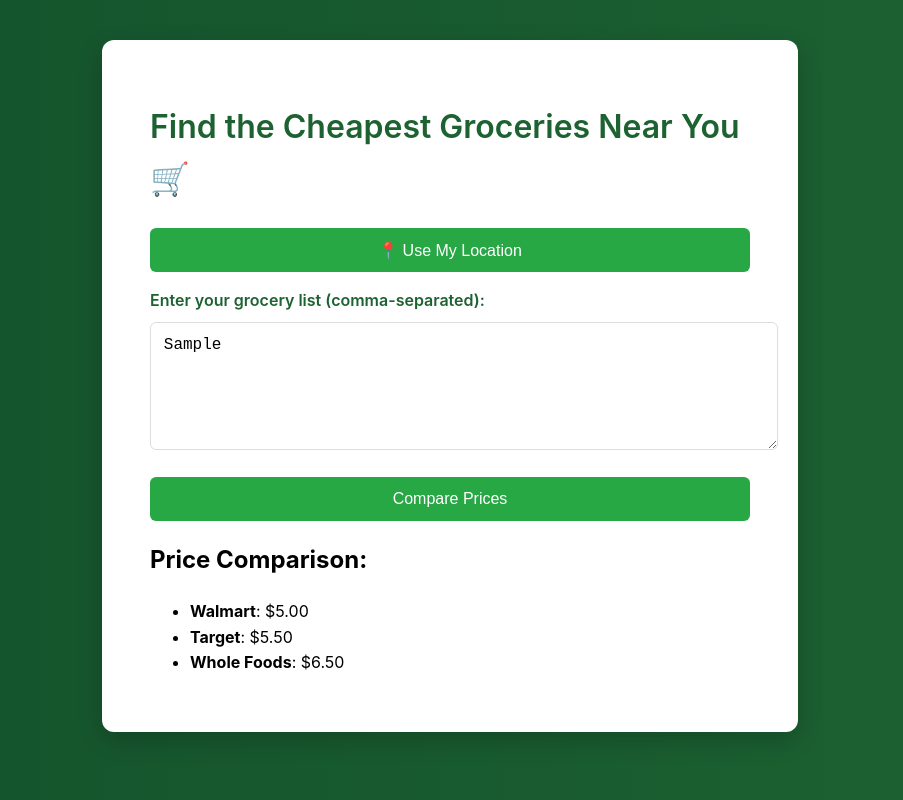
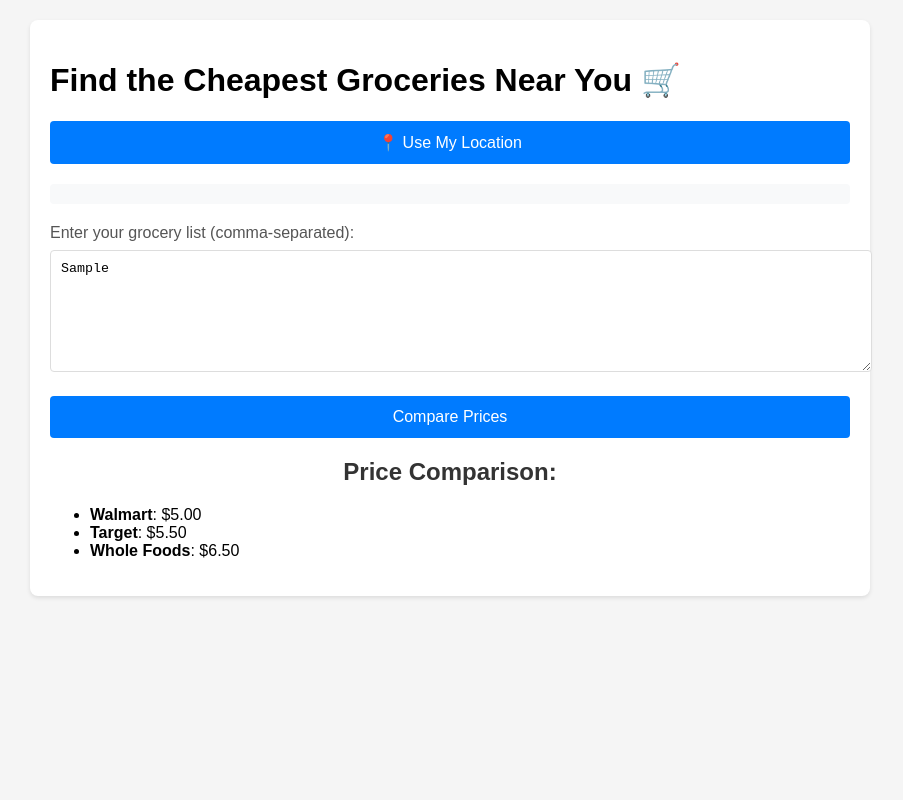
Before and after one commit to ezibbler/grocery-comparer, a plain HTML site: page index.html in a window 1280 px wide. Both pictures are taken after typing "Sample" into the empty fields and a click on the button "Compare Prices". Shown: the whole page, without its empty margins (190-1093 px from the left). Drawn offline with Linux system fonts and the light colour scheme.

Commit message:
Update style.css

```diff
--- a/style.css
+++ b/style.css
@@ -1,83 +1,101 @@
 body {
-    font-family: Inter, sans-serif;
-    background: linear-gradient(to right, #14532d, #1d6231);
-    padding: 2rem;
-    color: #000000;
-    line-height: 1.6;
+  font-family: Arial, sans-serif;
+  margin: 0;
+  padding: 20px;
+  background-color: #f5f5f5;
 }
 
 .container {
-    max-width: 600px;
-    margin: auto;
-    background: white;
-    padding: 2.5rem 3rem;
-    border-radius: 12px;
-    box-shadow: 0 8px 24px rgba(0, 0, 0, 0.2);
-    animation: fadeIn 0.6s ease-in;
+  max-width: 800px;
+  margin: 0 auto;
+  background-color: white;
+  padding: 20px;
+  border-radius: 8px;
+  box-shadow: 0 2px 4px rgba(0, 0, 0, 0.1);
 }
 
-  h1 {
-    margin-bottom: 1.5rem;
-    color: #1d6231;
-    font-weight: 600;
+h2 {
+  color: #333;
+  text-align: center;
+  margin-bottom: 20px;
+}
+
+#locationDisplay {
+  margin-bottom: 20px;
+  padding: 10px;
+  background-color: #f8f9fa;
+  border-radius: 4px;
+  text-align: center;
 }
 
 label {
   display: block;
-    margin-bottom: 0.5rem;
-    font-weight: 600;
-    color: #1d6231;
+  margin-bottom: 8px;
+  color: #555;
 }
 
 textarea {
   width: 100%;
-    padding: 0.8rem;
-    margin-bottom: 1.25rem;
-    font-size: 1rem;
+  height: 100px;
+  padding: 10px;
+  margin-bottom: 20px;
   border: 1px solid #ddd;
-    border-radius: 6px;
+  border-radius: 4px;
   resize: vertical;
-    min-height: 100px;
-    transition: border-color 0.3s ease;
-  }
-
-  textarea:focus {
-    outline: none;
-    border-color: #28a745;
-  }
-
-  textarea:hover {
-    border-color: #1d6231;
 }
 
 button {
+  display: block;
   width: 100%;
-    padding: 0.8rem;
-    font-size: 1rem;
-    background-color: #28a745;
+  padding: 12px;
+  background-color: #007bff;
   color: white;
   border: none;
-    border-radius: 6px;
+  border-radius: 4px;
   cursor: pointer;
-    transition: background-color 0.3s ease, transform 0.1s ease;
+  font-size: 16px;
+  margin-bottom: 20px;
 }
 
 button:hover {
-    background-color: #218838;
+  background-color: #0056b3;
 }
 
-  button:active {
-    transform: scale(0.98);
+#results {
+  margin-top: 20px;
 }
 
+table {
+  width: 100%;
+  border-collapse: collapse;
+  margin-top: 20px;
+}
 
-@keyframes fadeIn {
-  from {
-    opacity: 0;
-    transform: translateY(10px);
+th, td {
+  padding: 12px;
+  text-align: left;
+  border-bottom: 1px solid #ddd;
 }
-  to {
-    opacity: 1;
-    transform: translateY(0);
+
+th {
+  background-color: #f8f9fa;
+  font-weight: bold;
 }
+
+tr:hover {
+  background-color: #f5f5f5;
 }
+
+.total-row {
+  font-weight: bold;
+  background-color: #e9ecef;
+}
+
+.asterisk {
+  margin-top: 20px;
+  padding: 10px;
+  background-color: #fff3cd;
+  border: 1px solid #ffeeba;
+  border-radius: 4px;
+  color: #856404;
+}
```
Lines whose indentation alone changed are shown as unchanged.
